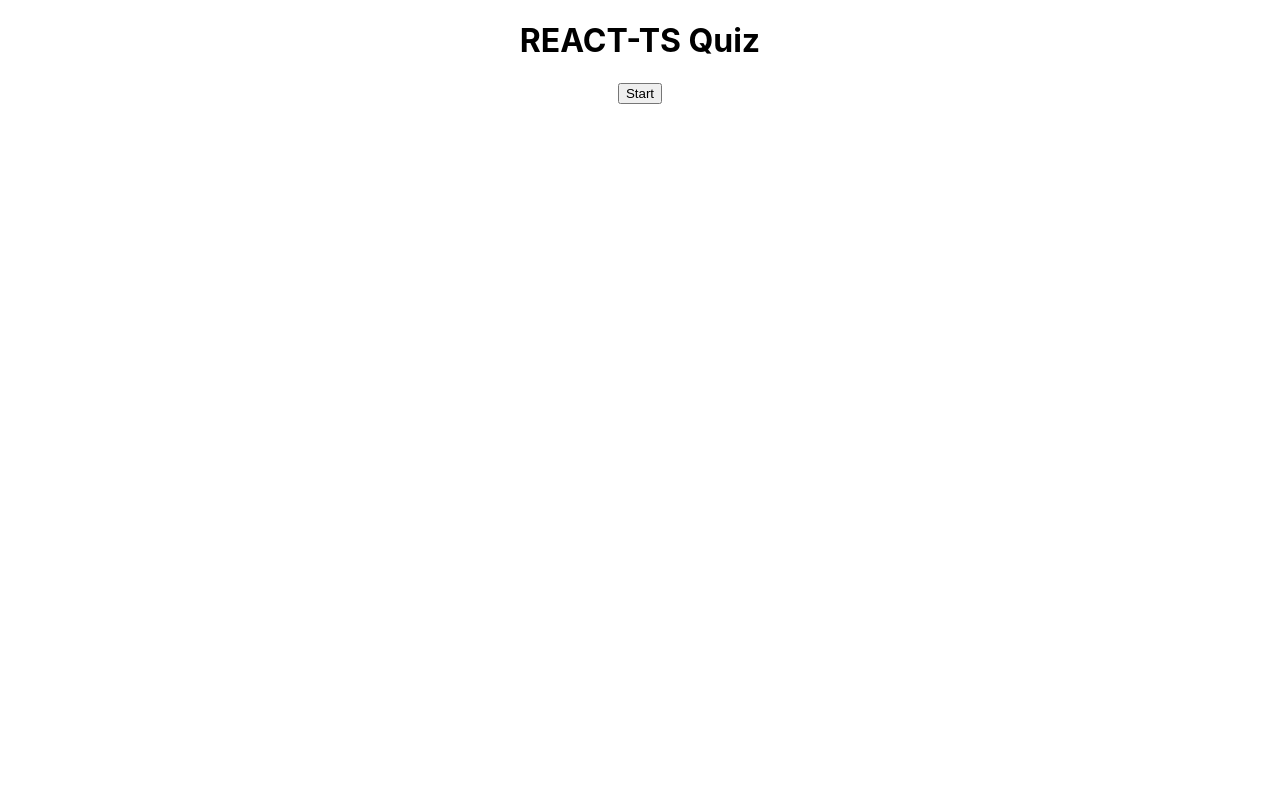
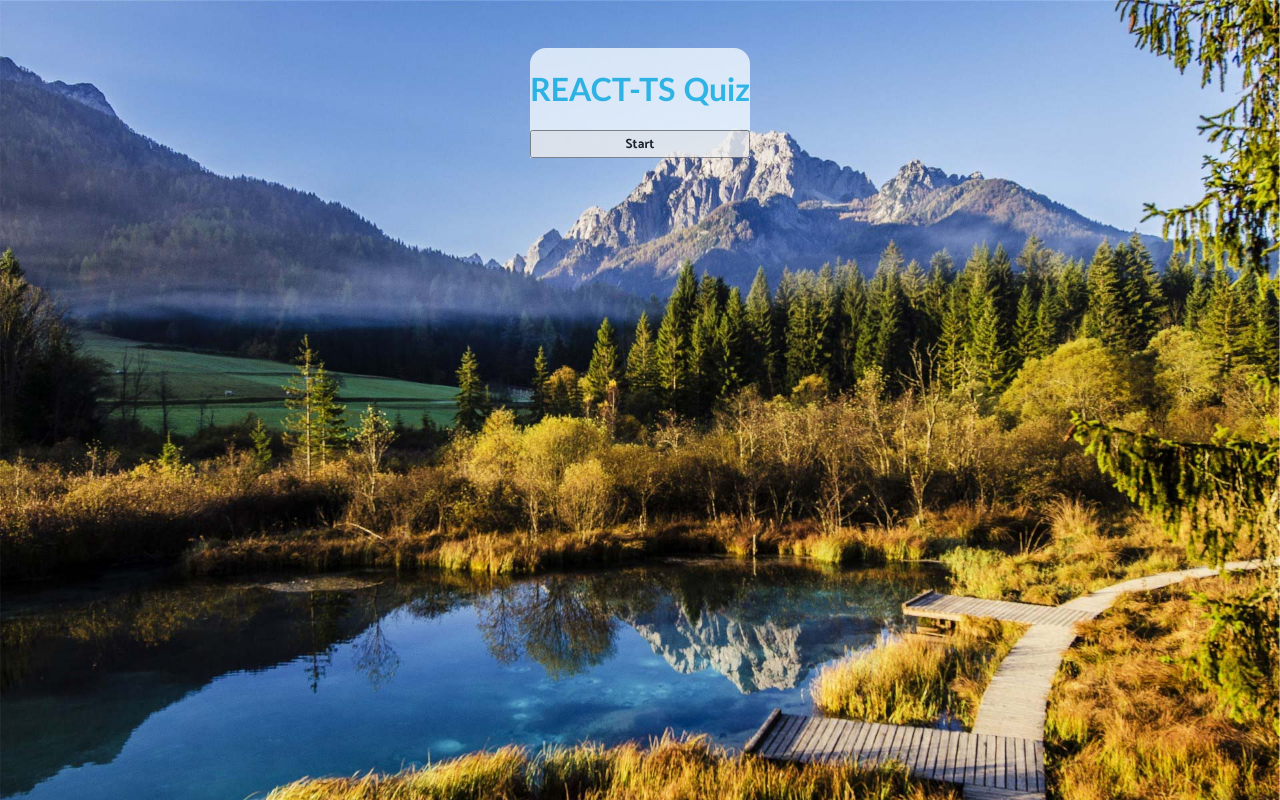
Before and after one commit to Adrian-M-A/Quiz-React-Typescript, a React (Create React App) app in the folder react-ts/: page / in a window 1280 px wide. Built offline with nearby package versions, Linux system fonts and the light colour scheme.

Commit message:
styles added

```diff
--- a/react-ts/src/App.css
+++ b/react-ts/src/App.css
@@ -1,38 +1,39 @@
-.App {
-  text-align: center;
+  html {
+    height: 100%;
   }
 
-.App-logo {
-  height: 40vmin;
-  pointer-events: none;
+  body {
+    background-image: url('./images/1.jpg');
+    background-size: cover;
+    margin: 0;
+    padding: 0 20px;
+    display:flex;
+    justify-content: center
   }
 
-@media (prefers-reduced-motion: no-preference) {
-  .App-logo {
-    animation: App-logo-spin infinite 20s linear;
-  }
+  * {
+    box-sizing: border-box;
+    font-family: 'Catamaran', sans-serif;
   }
 
-.App-header {
-  background-color: #282c34;
-  min-height: 100vh;
+  .App{
     display: flex;
     flex-direction: column;
-  align-items: center;
     justify-content: center;
-  font-size: calc(10px + 2vmin);
-  color: white;
+    margin-top: 3rem;
+    background-color: aliceblue;
+    opacity: 0.8;
+    border-radius: 1rem 1rem 0rem 0rem;
   }
 
-.App-link {
-  color: #61dafb;
+  h1{
+    text-align: center;
+    color:rgb(26, 182, 230);
+    font-family: 'Gill Sans', 'Gill Sans MT', Calibri, 'Trebuchet MS', sans-serif;
   }
 
-@keyframes App-logo-spin {
-  from {
-    transform: rotate(0deg);
+  .score{
+    text-align: center;
+    color: rgb(43, 105, 69);
+
   }
-  to {
-    transform: rotate(360deg);
-  }
-}
--- a/react-ts/src/App.tsx
+++ b/react-ts/src/App.tsx
@@ -1,10 +1,11 @@
 import React, { useState } from 'react';
-import './App.css';
 import { fetchQuizQuestions } from './API';
 // Components
 import QuestionCard from './components/QuestionCard';
 // Types
 import {QuestionState, Difficulty } from './API'
+// Styles
+import './App.css';
 
 export type AnswerObject = {
   question: string;
@@ -45,7 +46,7 @@ const App = () => {
     if(!gameOver){
       // Take the answer compare with the correct SVGZoomAndPan, if it's add 1 to the score
       const answer = event.currentTarget.value;
-      const correct = questions[number].correct_answer == answer;
+      const correct = questions[number].correct_answer === answer;
       if (correct) setScore(prev => prev + 1)
       const answerObject = {
         question: questions[number].question,
--- /dev/null
+++ b/react-ts/src/components/QuestionCard.css
@@ -0,0 +1,4 @@
+#answers{
+    display: flex;
+    justify-content: center;
+}
--- a/react-ts/src/components/QuestionCard.tsx
+++ b/react-ts/src/components/QuestionCard.tsx
@@ -1,6 +1,7 @@
 import React from 'react';
 // Types
 import { AnswerObject } from '../App'
+import './QuestionCard.css';
 
 type Props = {
     question:string,
@@ -26,7 +27,7 @@ const QuestionCard: React.FC<Props> = ({
         </p>
         {/* It's difficult to know what is going to be injected there but it's safe en arrow function */}
         <p dangerouslySetInnerHTML={{__html: question}}></p>
-        <div>
+        <div id="answers">
             {answers.map(answer => (
                 <div key={answer}>
                     <button disabled={userAnswer ? true : false} value={answer} onClick={callback}>
```
Lines whose indentation alone changed are shown as unchanged.
